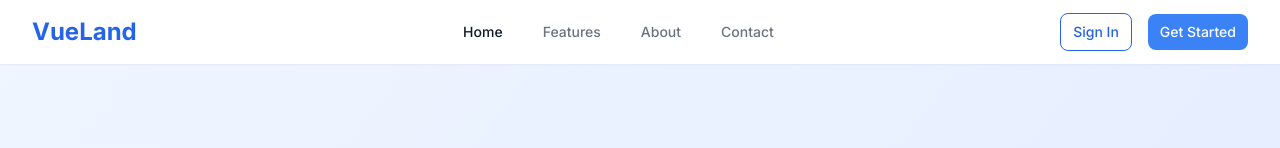
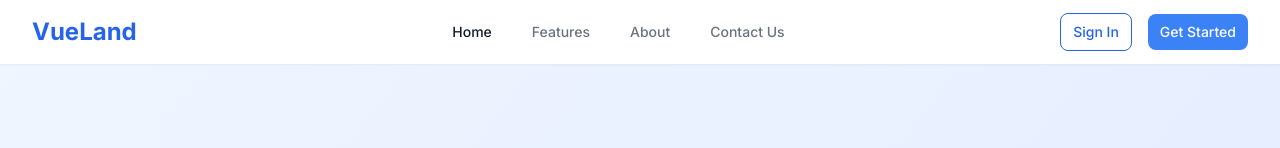
Before and after one commit to Jingyu-Zhu/vue-landing-page, a Vue app: page / in a window 1280 px wide. Shown: the top 148 px of the page. Built offline with nearby package versions, Linux system fonts and the light colour scheme.

Commit message:
Contact Us

```diff
--- a/src/App.vue
+++ b/src/App.vue
@@ -12,7 +12,7 @@
               <router-link to="/" class="text-gray-900 hover:text-primary-600 px-3 py-2 rounded-md text-sm font-medium">Home</router-link>
               <a href="#features" class="text-gray-500 hover:text-primary-600 px-3 py-2 rounded-md text-sm font-medium">Features</a>
               <a href="#about" class="text-gray-500 hover:text-primary-600 px-3 py-2 rounded-md text-sm font-medium">About</a>
-              <router-link to="/contact" class="text-gray-500 hover:text-primary-600 px-3 py-2 rounded-md text-sm font-medium">Contact</router-link>
+              <router-link to="/contact" class="text-gray-500 hover:text-primary-600 px-3 py-2 rounded-md text-sm font-medium">Contact Us</router-link>
             </div>
           </div>
           <div class="flex items-center space-x-1 sm:space-x-2 md:space-x-4">
```
